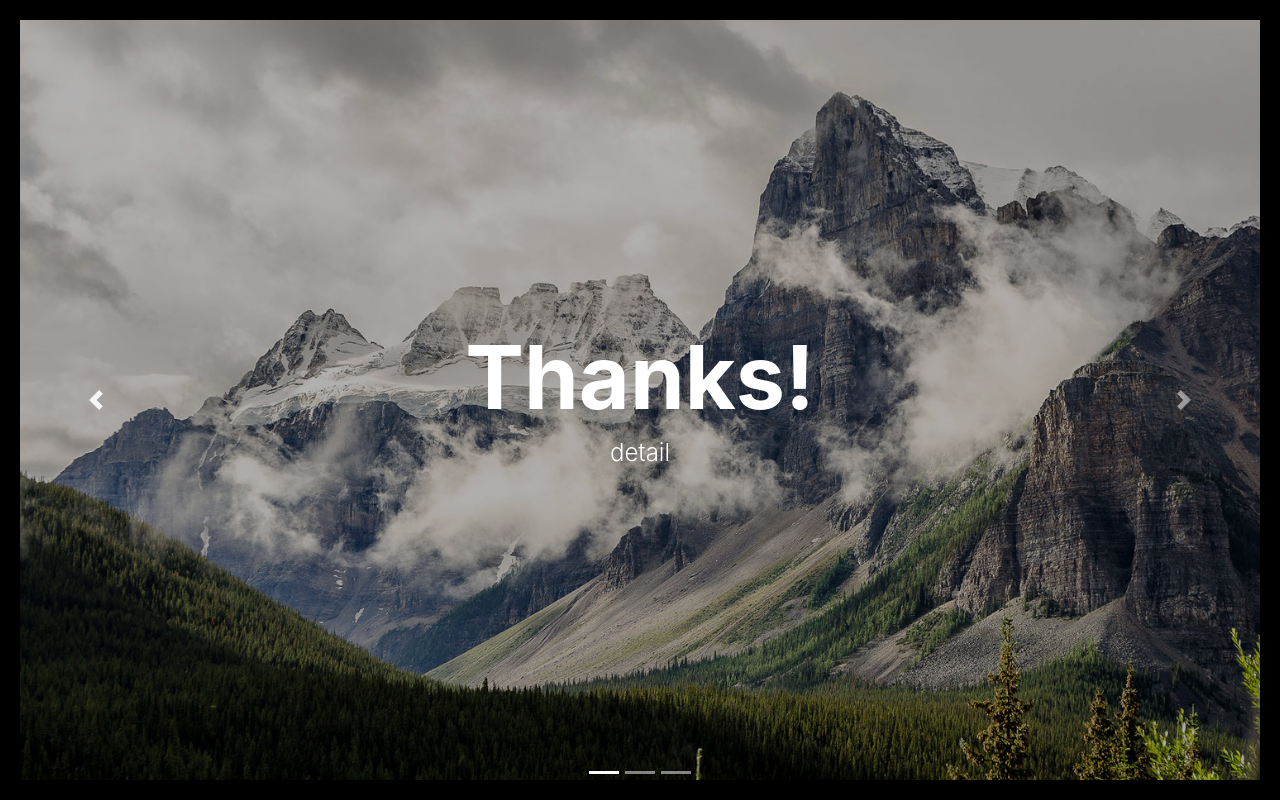
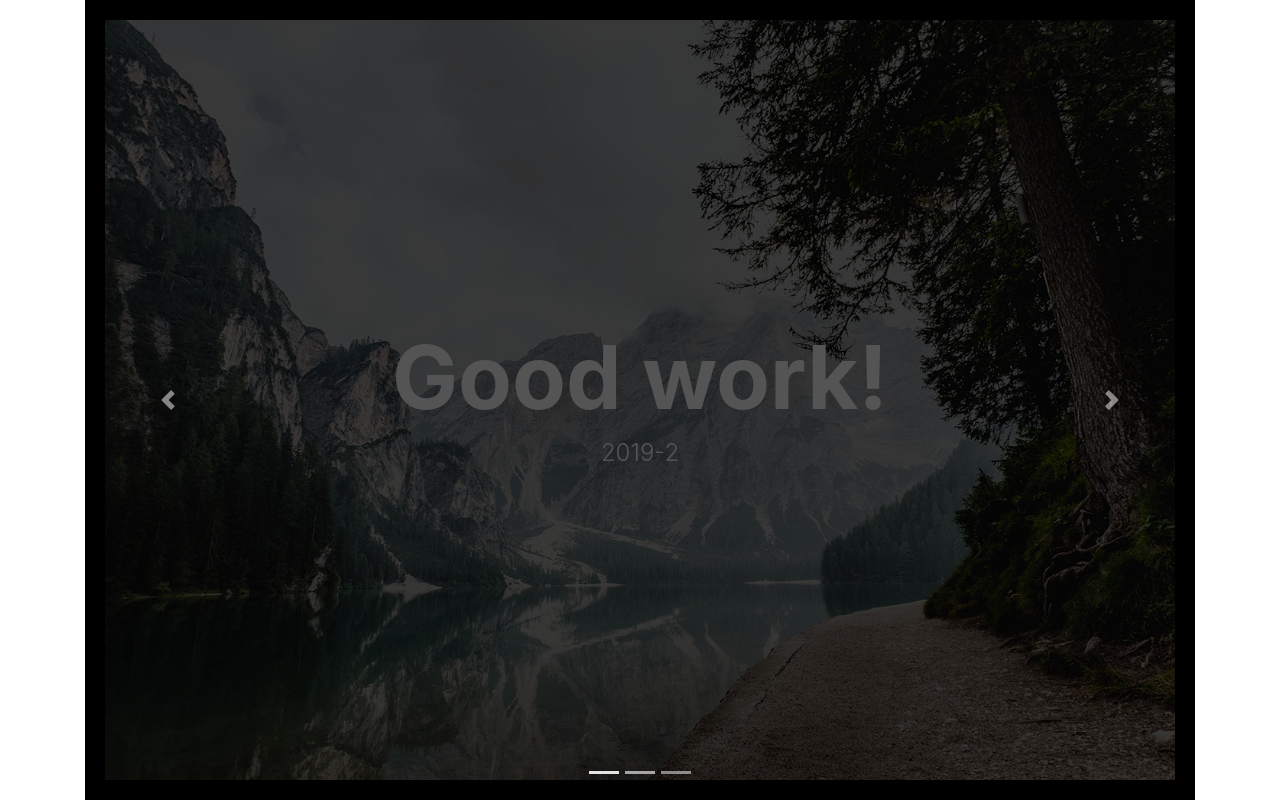
Before and after one commit to bryceharrington/cheers-carousel, a React (Create React App) app: page / in a window 1280 px wide. Built offline with nearby package versions, Linux system fonts and the light colour scheme.

Commit message:
Split out a Cheers component

```diff
--- a/src/App.js
+++ b/src/App.js
@@ -1,76 +1,28 @@
 import React, { Component } from 'react';
+import Cheers from './components/cheers';
 import './App.css';
 
 class App extends Component {
     state = {
         active: 0,
         cheers: [
-            { id: 0, comment: "Thanks!" },
-            { id: 1, comment: "Good work!" },
-            { id: 2, comment: "Keep it up!" },
-            { id: 3, comment: "I love your work." }
+            { id: 0, memo: "Thanks!", year: 2019, month: 1 },
+            { id: 1, memo: "Good work!", year: 2019, month: 2 },
+            { id: 2, memo: "Keep it up!", year: 2019, month: 3 },
+            { id: 3, memo: "I love your work.", year: 2019, month: 4 },
         ]
     };
 
     render() {
         return (
-        <div id="cheers-carousel" className="carousel slide carousel-fade carousel-fullscreen" data-ride="carousel">
-          <ol className="carousel-indicators">
-            <li data-target="#carousel-example-generic2" data-slide-to="0" className="active"></li>
-            <li data-target="#carousel-example-generic2" data-slide-to="1"></li>
-            <li data-target="#carousel-example-generic2" data-slide-to="2"></li>
-          </ol>
-
-          <div className="carousel-inner" role="listbox">
-            <div className="carousel-item active"
-                 style={{border: "20px solid black", "background-image": "url('img/carousel1.jpg')"}}>
-              <div className="overlay"></div>
-              <div className="carousel-caption">
-                <h1 className="display-2 font-weight-bold">{this.state.cheers[0].comment}</h1>
-                <p className="h4 font-weight-light">detail</p>
-              </div>
-            </div>
-            <div className="carousel-item"
-                 style={{border: "20px solid black", "background-image": "url('img/carousel2.jpg')"}}>
-              <div className="overlay"></div>
-              <div className="carousel-caption">
-                <h1 className="display-2 font-weight-bold">{this.state.cheers[1].comment}</h1>
-                <p className="h4 font-weight-light">detail</p>
-              </div>
-            </div>
-            <div className="carousel-item"
-                 style={{border: "20px solid black", "background-image": "url('img/carousel3.jpg')"}}>
-              <div className="overlay"></div>
-              <div className="carousel-caption">
-                <h1 className="display-2 font-weight-bold">{this.state.cheers[2].comment}</h1>
-                <p className="h4 font-weight-light">detail</p>
-              </div>
-            </div>
-            <div className="carousel-item"
-                 style={{border: "20px solid black", "background-image": "url('img/carousel2.jpg')"}}>
-              <div className="overlay"></div>
-              <div className="carousel-caption">
-                <h1 className="display-2 font-weight-bold">{this.state.cheers[3].comment}</h1>
-                <p className="h4 font-weight-light">detail</p>
-              </div>
-            </div>
-          </div>
-
-          <a className="carousel-control-prev"
-             href="#carousel-example-generic2"
-             role="button"
-             data-slide="prev">
-            <span className="carousel-control-prev-icon" aria-hidden="true"></span>
-            <span className="sr-only">Previous</span>
-          </a>
-          <a className="carousel-control-next"
-             href="#carousel-example-generic2"
-             role="button"
-             data-slide="next">
-            <span className="carousel-control-next-icon" aria-hidden="true"></span>
-            <span className="sr-only">Next</span>
-          </a>
-        </div>
+	    <React.Fragment>
+              <main className="container">
+                <Cheers
+                  active={this.state.active}
+                  cheers={this.state.cheers}
+                />
+              </main>
+            </React.Fragment>
         );
     }
 }
--- /dev/null
+++ b/src/components/cheers.jsx
@@ -0,0 +1,71 @@
+import React, { Component } from 'react';
+
+class Cheers extends Component {
+    render() {
+	const { cheers } = this.props;
+
+	console.log('Cheers - Rendered');
+
+        return (
+        <div id="cheers-carousel" className="carousel slide carousel-fade carousel-fullscreen" data-ride="carousel">
+          <ol className="carousel-indicators">
+            <li data-target="#cheers-carousel" data-slide-to="0" className="active"></li>
+            <li data-target="#cheers-carousel" data-slide-to="1"></li>
+            <li data-target="#cheers-carousel" data-slide-to="2"></li>
+          </ol>
+
+          <div className="carousel-inner" role="listbox">
+            <div className="carousel-item active"
+                 style={{border: "20px solid black", "backgroundImage": "url('img/carousel1.jpg')"}}>
+              <div className="overlay"></div>
+              <div className="carousel-caption">
+                <h1 className="display-2 font-weight-bold">{cheers[0].memo}</h1>
+                <p className="h4 font-weight-light">{cheers[0].year}-{cheers[0].month}</p>
+              </div>
+            </div>
+            <div className="carousel-item"
+                 style={{border: "20px solid black", "backgroundImage": "url('img/carousel2.jpg')"}}>
+              <div className="overlay"></div>
+              <div className="carousel-caption">
+                <h1 className="display-2 font-weight-bold">{cheers[1].memo}</h1>
+                <p className="h4 font-weight-light">{cheers[1].year}-{cheers[1].month}</p>
+              </div>
+            </div>
+            <div className="carousel-item"
+                 style={{border: "20px solid black", "backgroundImage": "url('img/carousel3.jpg')"}}>
+              <div className="overlay"></div>
+              <div className="carousel-caption">
+                <h1 className="display-2 font-weight-bold">{cheers[2].memo}</h1>
+                <p className="h4 font-weight-light">{cheers[2].year}-{cheers[2].month}</p>
+              </div>
+            </div>
+            <div className="carousel-item"
+                 style={{border: "20px solid black", "backgroundImage": "url('img/carousel2.jpg')"}}>
+              <div className="overlay"></div>
+              <div className="carousel-caption">
+                <h1 className="display-2 font-weight-bold">{cheers[3].memo}</h1>
+                <p className="h4 font-weight-light">{cheers[3].year}-{cheers[3].month}</p>
+              </div>
+            </div>
+          </div>
+
+          <a className="carousel-control-prev"
+             href="#cheers-carousel"
+             role="button"
+             data-slide="prev">
+            <span className="carousel-control-prev-icon" aria-hidden="true"></span>
+            <span className="sr-only">Previous</span>
+          </a>
+          <a className="carousel-control-next"
+             href="#cheers-carousel"
+             role="button"
+             data-slide="next">
+            <span className="carousel-control-next-icon" aria-hidden="true"></span>
+            <span className="sr-only">Next</span>
+          </a>
+        </div>
+        );
+    }
+}
+
+export default Cheers;
```
